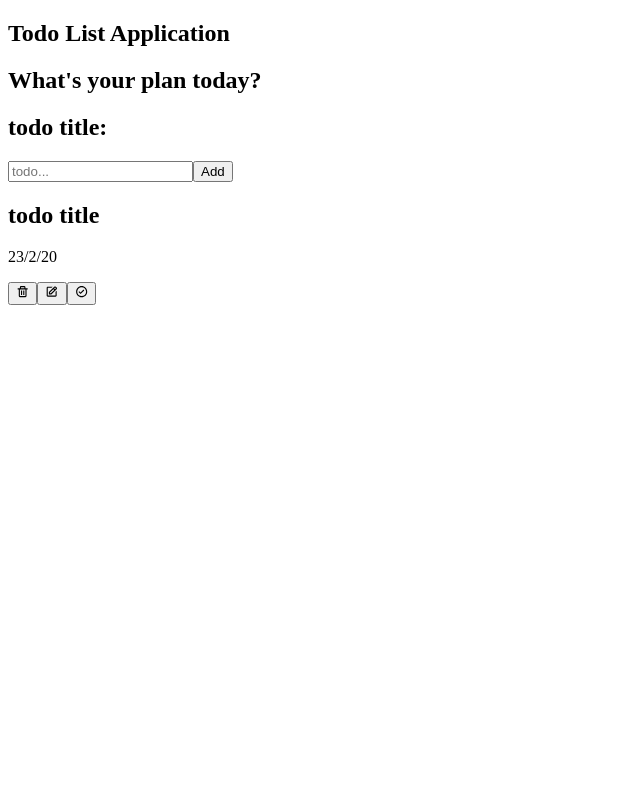
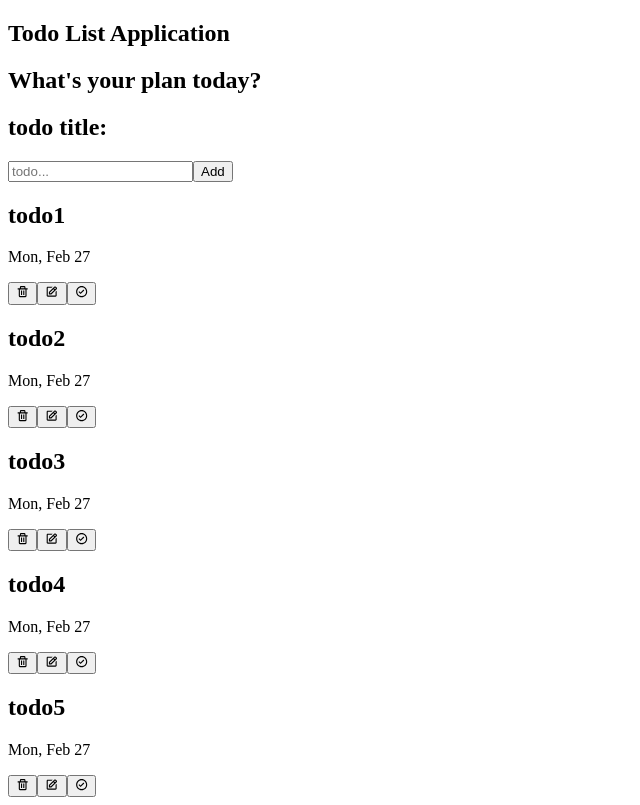
Before and after one commit to mehrabFronto/React-TodoList-Project, a React (Create React App) app: page / in a window 1280 px wide. Shown: the whole page, without its empty margins (0-640 px from the left). Built offline with nearby package versions, Linux system fonts and the light colour scheme.

Commit message:
some components refactored after data provided

```diff
--- a/src/components/Todo/Todo.js
+++ b/src/components/Todo/Todo.js
@@ -2,16 +2,22 @@ import { BiCheckCircle } from "react-icons/bi";
 import { BiEdit } from "react-icons/bi";
 import { BiTrash } from "react-icons/bi";
 
-const Todo = () => {
+const Todo = ({ todo }) => {
    return (
       <div>
          {/* tood details */}
          <div>
             {/* todo title */}
-            <h2>todo title</h2>
+            <h2>{todo.title}</h2>
 
             {/* todo careted date */}
-            <p>23/2/20</p>
+            <p>
+               {new Date(todo.createdAt).toLocaleString("en", {
+                  weekday: "short",
+                  month: "short",
+                  day: "numeric",
+               })}
+            </p>
 
             {/* completed line  */}
             <span></span>
--- a/src/components/TodoList/TodoList.js
+++ b/src/components/TodoList/TodoList.js
@@ -1,10 +1,28 @@
+import { useTodos } from "../Providers/TodosProvider";
 import Todo from "../Todo/Todo";
 
 const TodoList = () => {
+   const todos = useTodos();
+
    const renderTodos = () => {
+      if (todos.length === 0)
+         return (
+            <div>
+               <p>there are no todos yet</p>
+               <span>add some todos</span>
+            </div>
+         );
+
       return (
          <div>
-            <Todo />
+            {todos.map((todo) => {
+               return (
+                  <Todo
+                     todo={todo}
+                     key={todo.id}
+                  />
+               );
+            })}
          </div>
       );
    };
```
